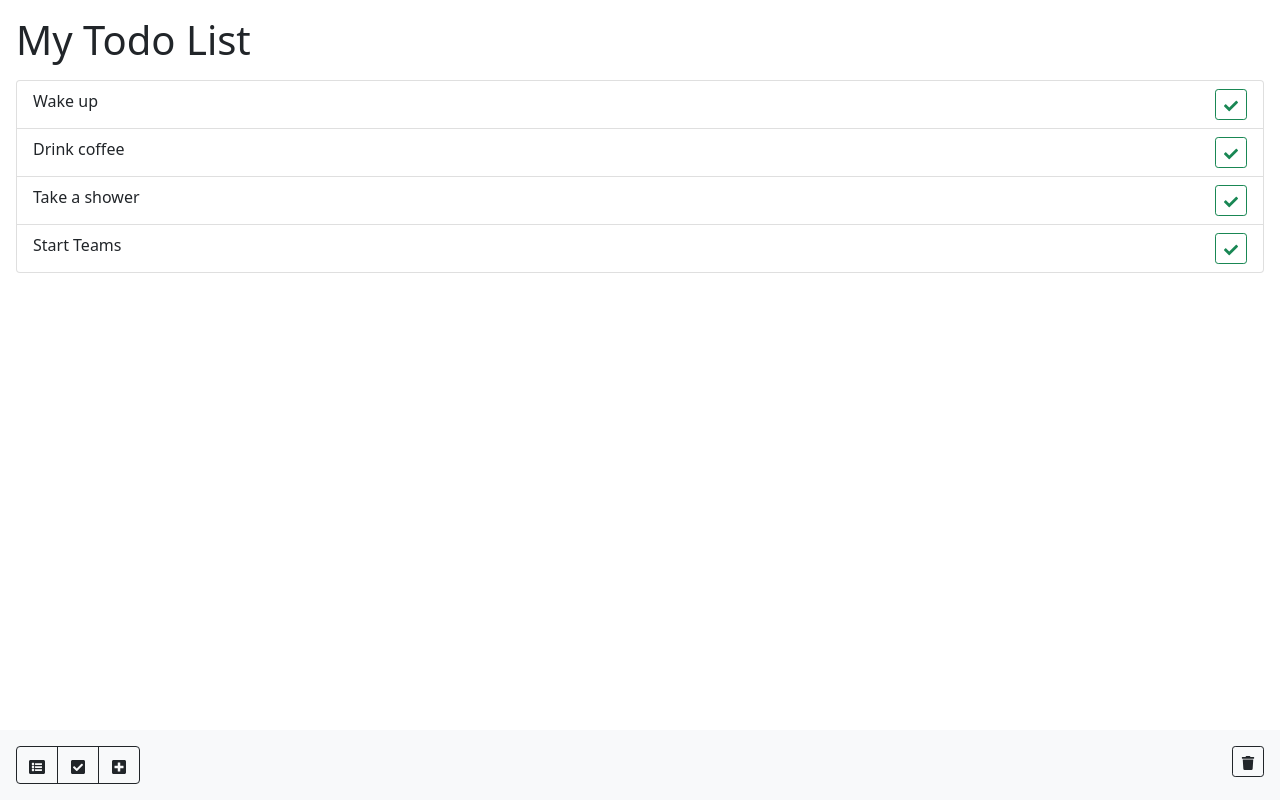
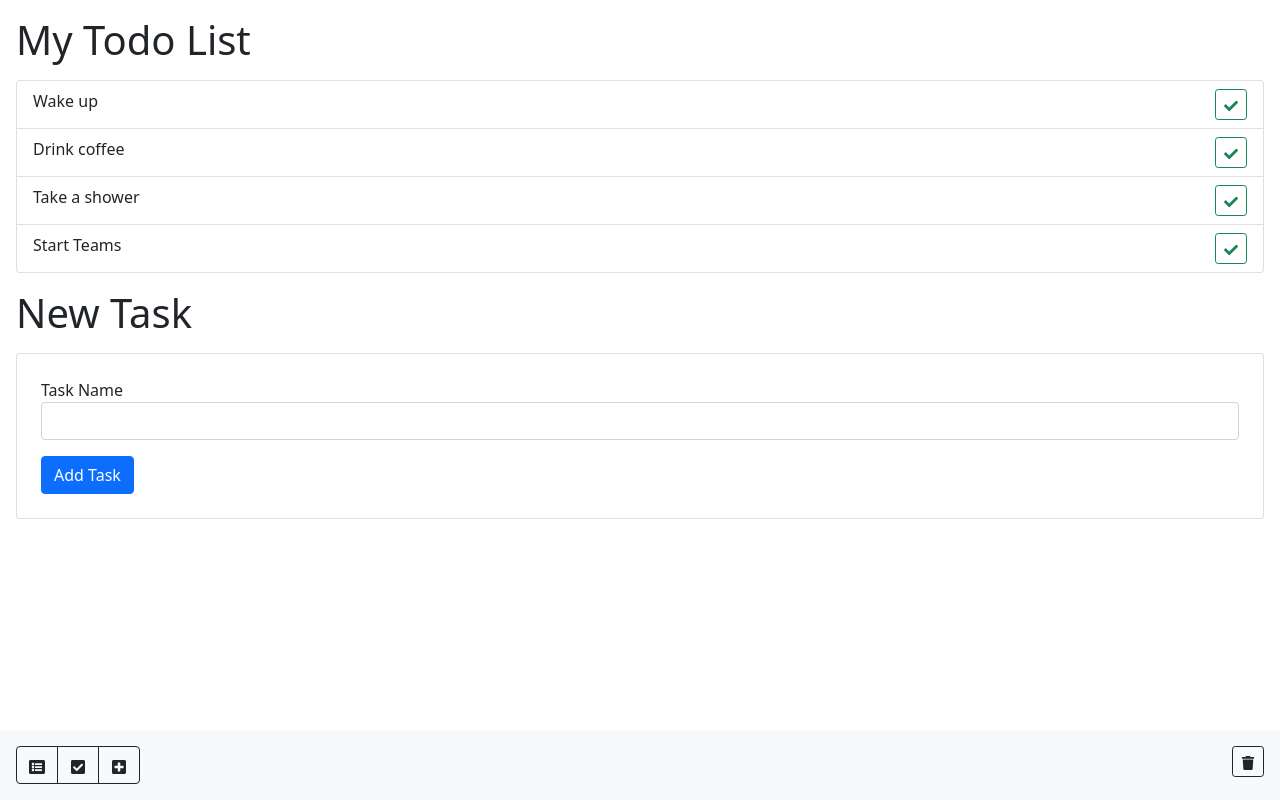
Before and after one commit to dekpo/ReactSimpleToDoList, a React (Create React App) app: page / in a window 1280 px wide. Built offline with nearby package versions, Linux system fonts and the light colour scheme.

Commit message:
Created a AddTask component

```diff
--- /dev/null
+++ b/src/components/AddTask.js
@@ -0,0 +1,22 @@
+import React from 'react';
+
+class AddTask extends React.Component{
+    render(){
+        return(
+            <section>
+                <h1 className="m-3">New Task</h1>
+                <div className="card m-3">
+                    <form className="card-body">
+                        <div className="form-group m-2">
+                            <label htmlFor="taskName">Task Name</label>
+                            <input className="form-control" type="text" name="taskName" id="taskName" required></input>
+                        </div>
+                        <button type="submit" className="btn btn-primary m-2">Add Task</button>
+                    </form>
+                </div>
+            </section>
+        )
+    }
+}
+
+export default AddTask
--- a/src/components/App.js
+++ b/src/components/App.js
@@ -1,12 +1,14 @@
 import React from 'react';
 import ToDoList from './ToDoList';
 import NavBar from './NavBar';
+import AddTask from './AddTask';
 
 class App extends React.Component {
     render() {
       return (
         <section>
           <ToDoList />
+          <AddTask />
           <NavBar />
         </section>
       )
```
